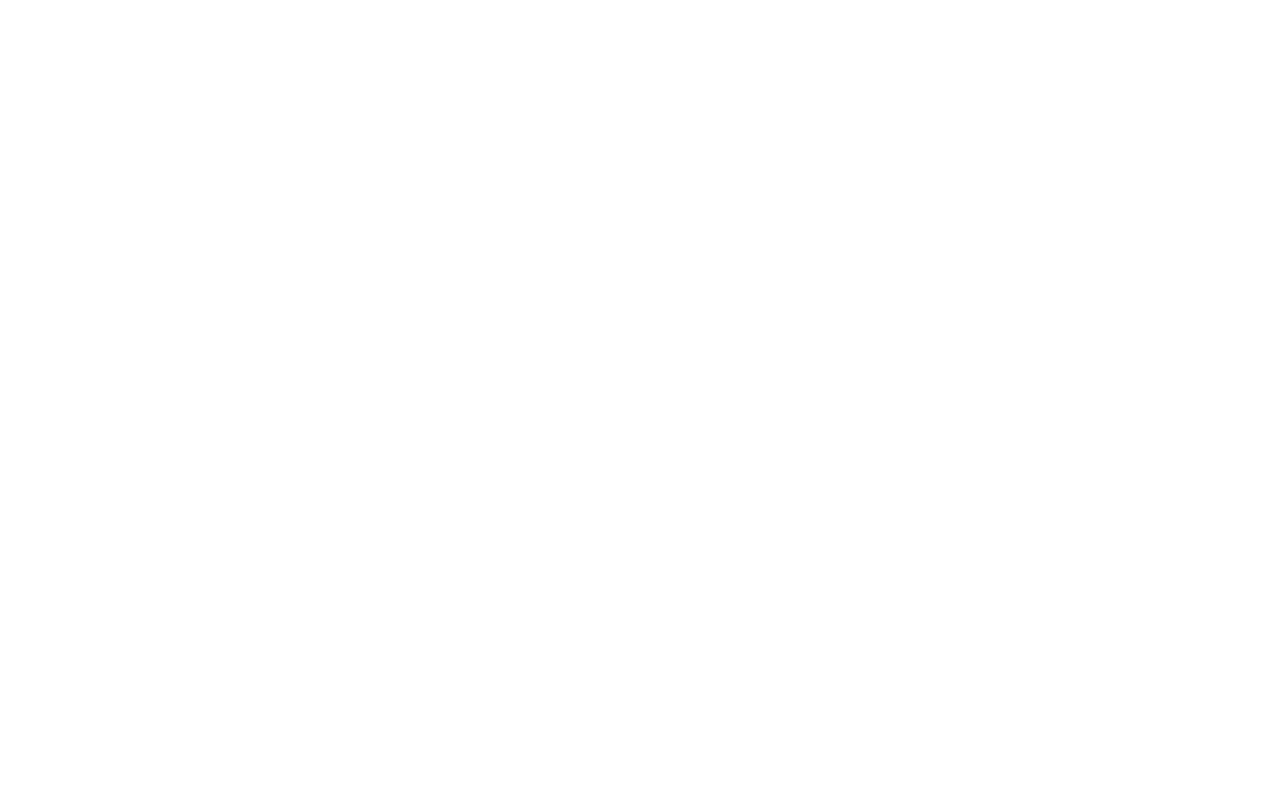
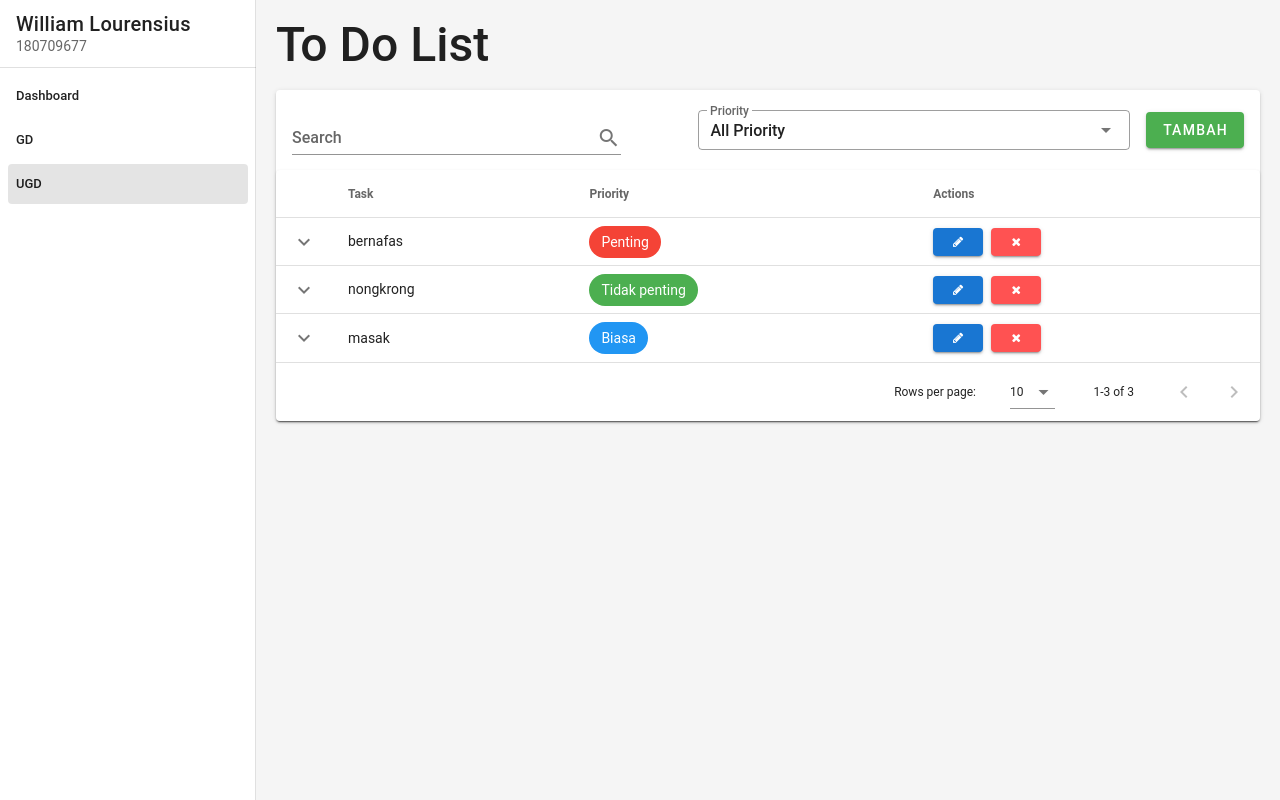
Before and after one commit to WilliamLourensius/VueCLI-Webpack_9677, a Vue app: page /ugd in a window 1280 px wide. Built offline with nearby package versions, Linux system fonts and the light colour scheme.

Commit message:
UGD Vue CLI

```diff
--- a/public/index.html
+++ b/public/index.html
@@ -6,6 +6,7 @@
     <meta name="viewport" content="width=device-width,initial-scale=1.0">
     <link rel="icon" href="<%= BASE_URL %>favicon.ico">
     <link rel="stylesheet" href="//cdn.materialdesignicons.com/5.4.55/css/materialdesignicons.min.css">
+    <link rel="stylesheet" href="https://stackpath.bootstrapcdn.com/font-awesome/4.7.0/css/font-awesome.min.css">
     <title><%= htmlWebpackPlugin.options.title %></title>
   </head>
   <body>
--- a/src/components/DashboardLayout.vue
+++ b/src/components/DashboardLayout.vue
@@ -39,6 +39,7 @@ export default {
             items:[
                 {title: "Dashboard", to:"/"},
                 {title: "GD", to:"/gd"},
+                {title: "UGD", to:"/ugd"},
             ],
         };
     },
--- /dev/null
+++ b/src/components/TodoList/ListUGD.vue
@@ -0,0 +1,254 @@
+<template>
+    <v-main class="list">
+        <h3 class="text-h3 font-weight-medium mb-5">To Do List</h3>
+
+        <v-card>
+            <v-card-title>
+                 <v-text-field
+                  v-model="search"
+                  append-icon="mdi-magnify"
+                  label="Search"
+                  single-line
+                  hide-details
+                  >
+                 </v-text-field>
+                 <v-spacer></v-spacer>
+                  <v-select
+                    :items="['All Priority','Penting', 'Biasa', 'Tidak penting']"
+                    v-model="filters"
+                    label="Priority"
+                    @change="filterPriority"
+                    outlined
+                    hide-details
+                    class="mr-4"
+                    dense></v-select>
+                 <v-btn color="success" dark @click="dialog = true">
+                     Tambah
+                 </v-btn>
+            </v-card-title>
+            <v-data-table :headers="headers" :items="filterPriority" :search="search"
+            :single-expand="singleExpand"
+                :expanded.sync="expanded"
+                item-key="note"
+                show-expand
+                class="elevation-1">
+                <template v-slot:expanded-item="{ item }">
+                <h3>Note :</h3>
+                {{ item.note }}
+                </template>
+                 <template v-slot:[`item.priority`]="{ item }">
+                    <v-chip text-color="white" :color="warna(item.priority)">{{item.priority}}</v-chip>
+                </template>
+                <template v-slot:[`item.actions`]="{item}">
+                    <v-btn small class="mr-2 primary" @click="editItem(item)">
+                      <span class="fa fa-pencil "></span>
+                    </v-btn>
+                    <v-btn small class="error" @click="deleteItem(item)">
+                         <span class="fa fa-close "></span>
+                    </v-btn>
+                </template>
+            </v-data-table>
+        </v-card>
+        <v-dialog v-model="dialogDel" persistent max-width="420px">
+            <v-card>
+                <v-card-title>
+                    <span class="headline">Apakah anda yakin menghapus ?</span>
+                </v-card-title>
+                <v-card-actions>
+                    <v-spacer></v-spacer>
+                    <v-btn color="green darken-1" text @click="cancel">
+                        No
+                    </v-btn>
+                    <v-btn color="red darken-1" text @click="yes">
+                        Yes
+                    </v-btn>
+                </v-card-actions>
+            </v-card>
+        </v-dialog>
+        <v-dialog v-model="dialogEd" persistent max-width="600px">
+            <v-card>
+                <v-card-title>
+                    <span class="headline">Form Todo - Update</span>
+                </v-card-title>
+                <v-card-text>
+                    <v-container>
+                        <v-text-field
+                        v-model="formTodo.task"
+                        label="Task"
+                        required>
+                        </v-text-field>
+                        <v-select
+                        v-model="formTodo.priority"
+                        :items="['Penting','Biasa','Tidak penting']"
+                        label="Priority"
+                        required>
+                        </v-select>
+                        <v-textarea
+                        v-model="formTodo.note"
+                        label="Note"
+                        required>
+                        </v-textarea>
+                    </v-container>
+                </v-card-text>
+                <v-card-actions>
+                    <v-spacer></v-spacer>
+                    <v-btn color="blue darken-1" text @click="cancel">
+                        Cancel
+                    </v-btn>
+                    <v-btn color="blue darken-1" text @click="update">
+                        Update
+                    </v-btn>
+                </v-card-actions>
+            </v-card>
+        </v-dialog>
+        <v-dialog v-model="dialog" persistent max-width="600px">
+            <v-card>
+                <v-card-title>
+                    <span class="headline">Form Todo - Add</span>
+                </v-card-title>
+                <v-card-text>
+                    <v-container>
+                        <v-text-field
+                        v-model="formTodo.task"
+                        label="Task"
+                        required>
+                        </v-text-field>
+                        <v-select
+                        v-model="formTodo.priority"
+                        :items="['Penting','Biasa','Tidak penting']"
+                        label="Priority"
+                        required>
+                        </v-select>
+                        <v-textarea
+                        v-model="formTodo.note"
+                        label="Note"
+                        required>
+                        </v-textarea>
+                    </v-container>
+                </v-card-text>
+                <v-card-actions>
+                    <v-spacer></v-spacer>
+                    <v-btn color="blue darken-1" text @click="cancel">
+                        Cancel
+                    </v-btn>
+                    <v-btn color="blue darken-1" text @click="save">
+                        Save
+                    </v-btn>
+                </v-card-actions>
+            </v-card>
+        </v-dialog>
+    </v-main>
+</template>
+<script>
+export default {
+    name:"List",
+    data(){
+        return {
+            expanded: [],
+            search:null,
+            dialog: false,
+            dialogDel: false,
+            dialogEd: false,
+            filters:"All Priority",
+            singleExpand: false,
+            headers:[
+                {
+                    text: "Task",
+                    align: "start",
+                    sortable: true,
+                    value: "task",
+                },
+                { text: "Priority", value:"priority"},
+                { text: "Actions", value: "actions"},
+            ],
+            todos: [
+                {
+                    task: "bernafas",
+                    priority: "Penting",
+                    note: "huffttt",
+                },
+                {
+                    task: "nongkrong",
+                    priority: "Tidak penting",
+                    note: "bersama tman2",
+                },
+                {
+                    task: "masak",
+                    priority:"Biasa",
+                    note:"masak air 500ml",
+                },
+            ],
+            formTodo: {
+                task: null,
+                priority:null,
+                note:null,
+            },
+            simpan : [],
+        };
+    },
+    methods:{
+        deleteItem(item){
+            this.dialogDel = true;
+            this.simpan = item;
+
+        },
+        warna:function(item){
+            if(item == "Penting")
+                return "red";
+            else if(item =="Biasa")
+                return "blue";
+            else if(item == "Tidak penting")
+                return "green";
+        },
+        yes: function() {
+             this.todos.splice(this.todos.indexOf(this.simpan), 1);
+             this.dialogDel = false;
+        },
+        editItem(item){
+        this.formTodo.task = item.task;
+        this.formTodo.priority = item.priority;
+        this.formTodo.note = item.note;
+        this.dialogEd = true;
+        this.simpan = item;
+        },
+        update(){
+            this.simpan.task=this.formTodo.task;
+            this.simpan.priority= this.formTodo.priority;
+            this.simpan.note = this.formTodo.note;
+            this.dialogEd = false;
+        },
+        save() {
+            this.todos.push(this.formTodo);
+            this.resetForm();
+            this.dialog = false;
+        },
+        cancel(){
+            this.resetForm();
+            this.dialog = false;
+            this.dialogDel = false;
+            this.dialogEd = false;
+        },
+        resetForm() {
+            this.formTodo = {
+                task: null,
+                priority: null,
+                note: null,
+            };
+        },
+    },
+     computed: {
+        filterPriority(){
+            let finds = this.filters;
+            if(finds == "All Priority"){
+                return this.todos;
+            }else {
+                var fil = this.todos.filter(function(filter){
+                    return filter.priority == finds;
+                })
+                return fil;
+            }
+
+        },
+    }
+};
+</script>
--- a/src/router.js
+++ b/src/router.js
@@ -26,7 +26,13 @@ const router = new VueRouter({
                     path:"/gd",
                     name:"Guided",
                     component: importComponent('TodoList/List'),
+                },
+                {
+                    path:"/ugd",
+                    name:"Unguided",
+                    component: importComponent('TodoList/ListUGD'),
                 }
+
             ]
 
         }
```
